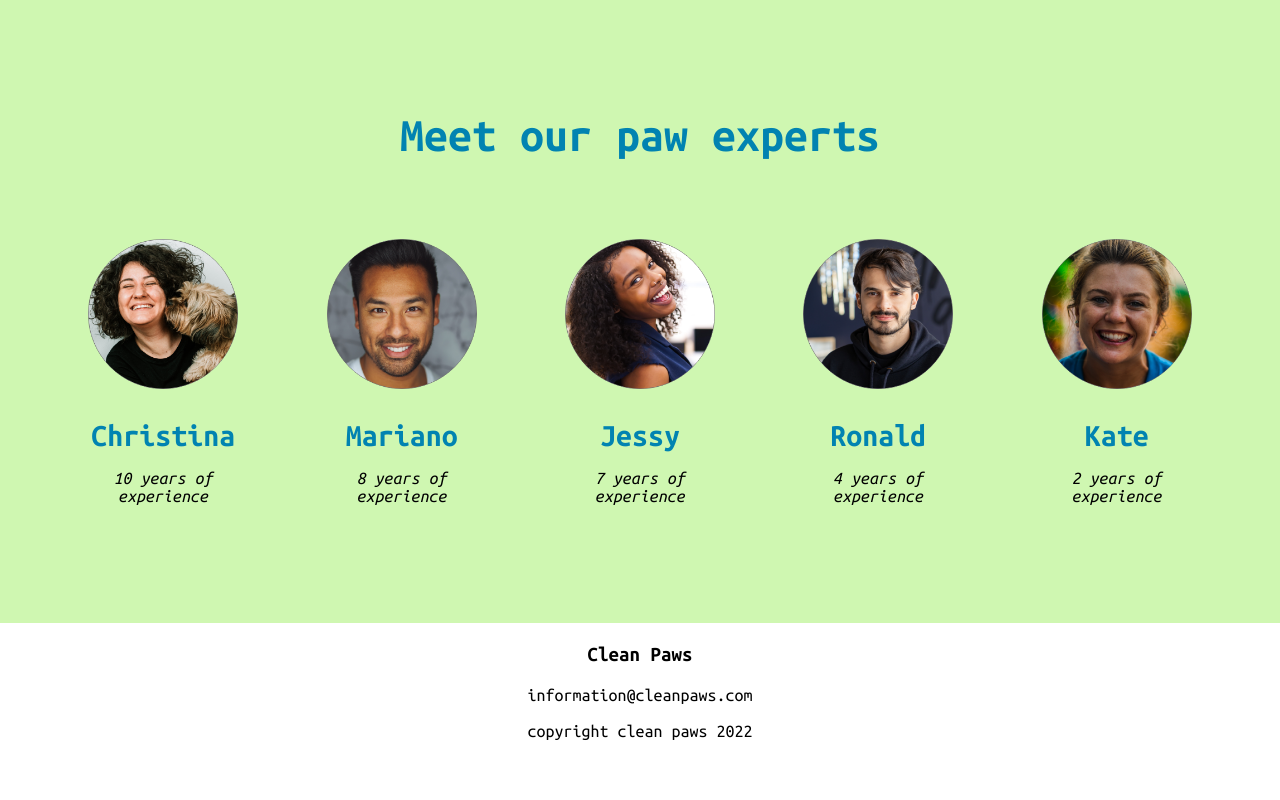
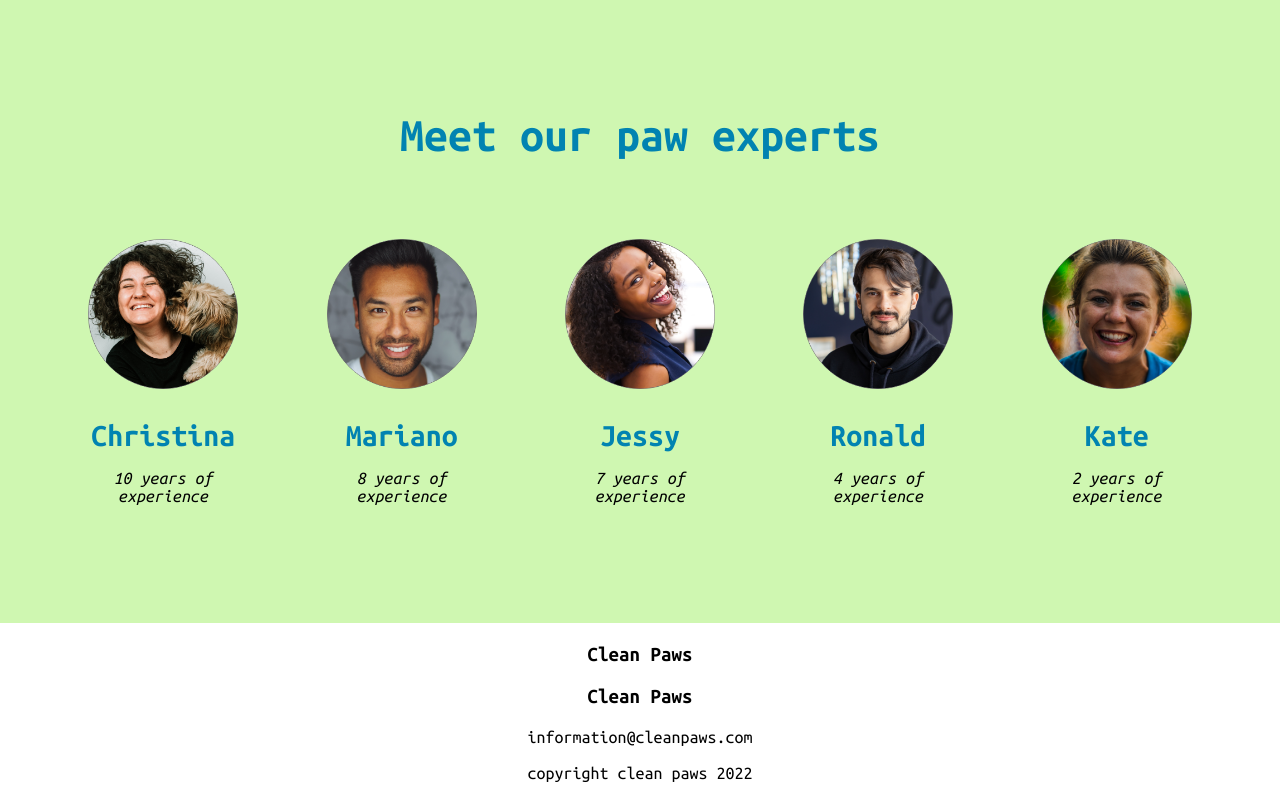
Before and after one commit to snathaliec/Company-Home-Page-with-Flexbox---Clean-Paws, a plain HTML site: page index.html in a window 1280 px wide. Shown: the part 1424-2224 px from the top of the page. Before the commit the page ends 2182 px from the top, so only its background shows below. Drawn offline with Linux system fonts and the light colour scheme.

Commit message:
add new footer line.

```diff
--- a/index.html
+++ b/index.html
@@ -119,6 +119,7 @@
     <!-- FOOTER -->
     <footer>
         <h3>Clean Paws</h3>
+        <h3>Clean Paws</h3>
         <p>information@cleanpaws.com</p>
         <p>copyright clean paws 2022</p>
     </footer>
```
